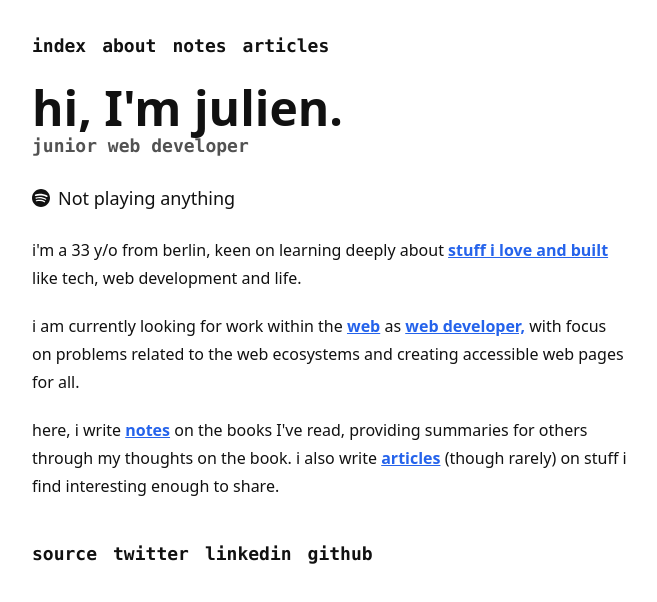
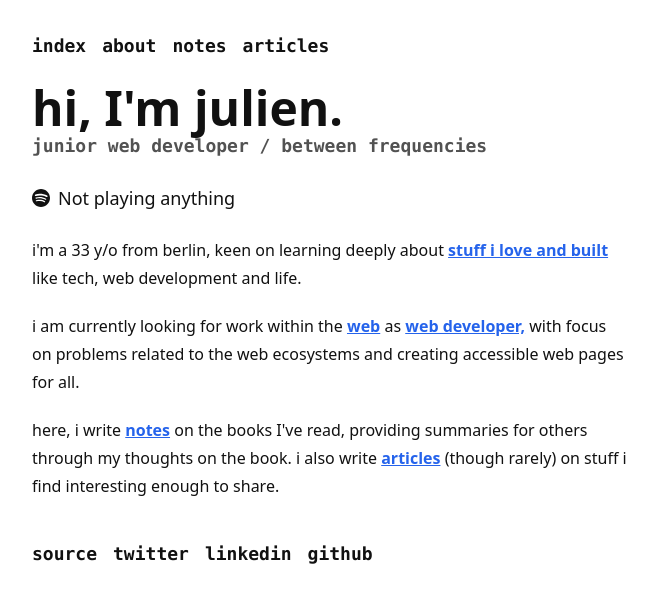
Before and after one commit to juliendy/juliendy-dev, a Next.js app: page / in a window 1280 px wide. Shown: the top 602 px of the page, without its empty margins (296-953 px from the left). Built offline with nearby package versions, Linux system fonts and the light colour scheme; no server answers.

Commit message:
chore: fixed some spelling / changed p under h1

```diff
--- a/pages/about.tsx
+++ b/pages/about.tsx
@@ -183,7 +183,7 @@ const About: React.FC = ({}) => {
                         ))}
                     </div>
                     {/* <p> and some projects that are still work in projects:</p> */}
-                    <h2 className="text-2xl font-bold mb-3 mt-8">Music</h2>
+                    <h2 className="text-2xl font-bold mb-3 mt-8">things i listen to.</h2>
                     <p>
                         I&apos;m mostly a fan of indie music, but listen to a
                         range of other genres. Feel free to check out my{" "}
--- a/pages/index.tsx
+++ b/pages/index.tsx
@@ -13,7 +13,7 @@ const Index: React.FC = () => {
                     hi, I&apos;m julien.
                 </h1>
                 <p className="font-mono text-sm sm:text-lg font-semibold text-neutral-600 dark:text-neutral-400">
-                    junior web developer{" "}
+                    junior web developer / between frequencies{" "}
                     {/* <span className="font-serif">
                         <span className="text-google-blue">G</span>
                         <span className="text-google-red">o</span>
```
